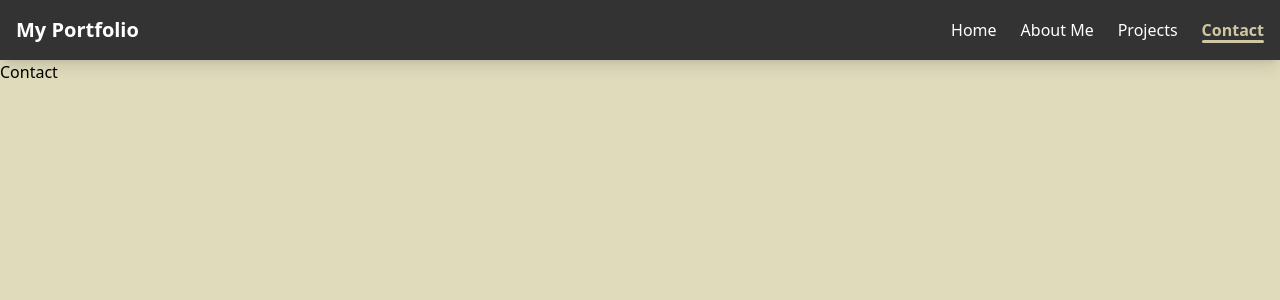
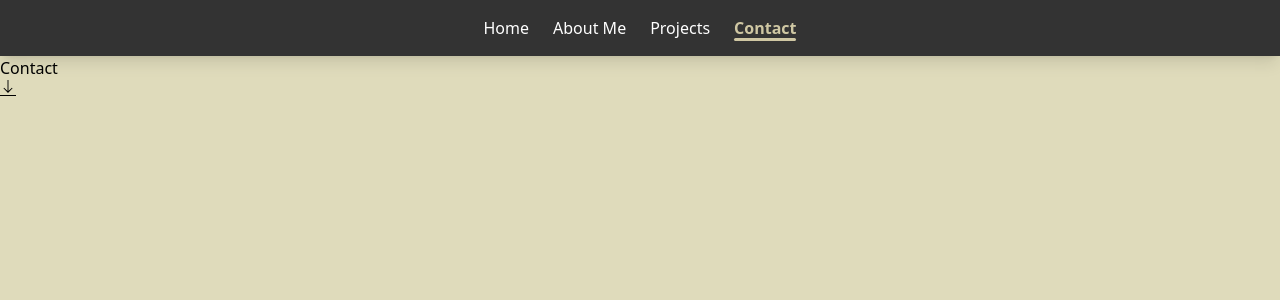
Before and after one commit to AntonIshchyk/Portfolio, a React (Create React App) app: page /contact in a window 1280 px wide. Shown: the top 300 px of the page. Built offline with nearby package versions, Linux system fonts and the light colour scheme.

Commit message:
center nav items

```diff
--- a/src/components/header.tsx
+++ b/src/components/header.tsx
@@ -13,8 +13,7 @@ const Header: React.FC = () => {
 
   return (
     <header className="sticky top-0 bg-[#333] text-white shadow-lg z-10">
-      <div className="flex justify-between items-center p-4">
-        <Link to="/" className="text-xl font-bold">My Portfolio</Link>
+      <div className="flex justify-center items-center p-4">
         <nav>
           <ul className="flex space-x-6">
           {navLinks.map(({ path, label }) => {
--- a/src/pages/contact.tsx
+++ b/src/pages/contact.tsx
@@ -1,9 +1,12 @@
 import React from "react";
+
+import { TfiDownload } from "react-icons/tfi";
 
 const Contact: React.FC = () => {
     return (
       <>
       <h1>Contact</h1>
+      <TfiDownload/>
       </>
     );
   }
```
